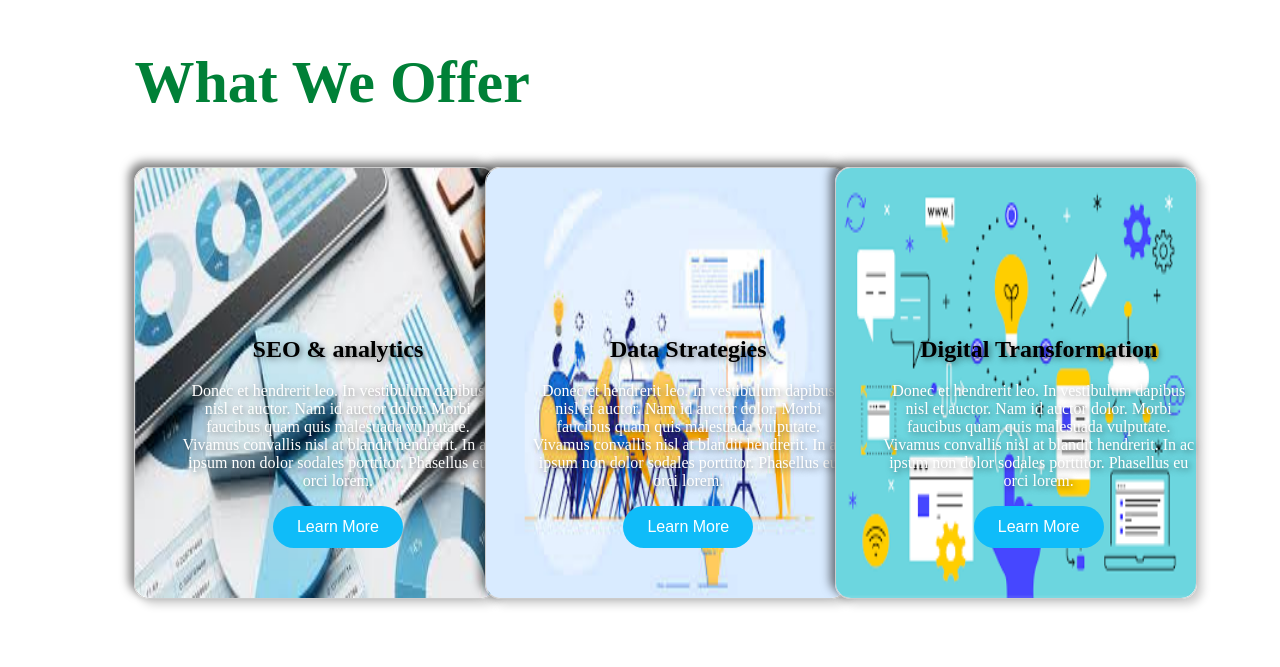
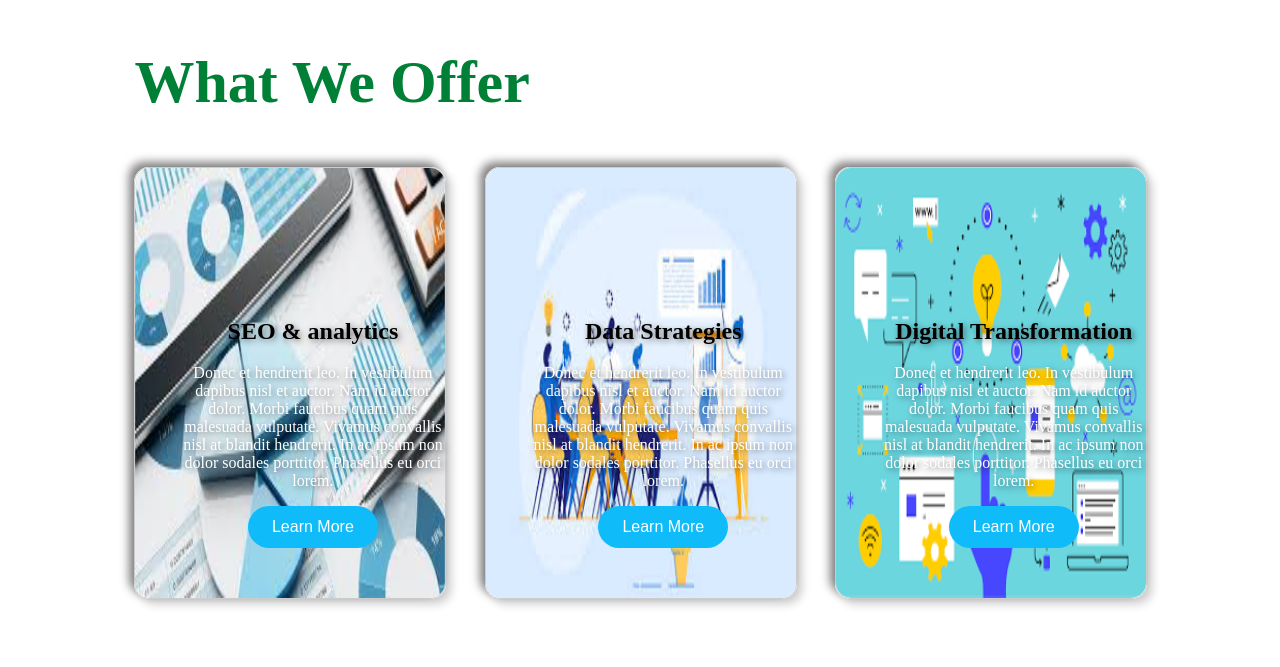
Before and after one commit to Nathnael-Sherry/Grid-Online, a plain HTML site: page index.html in a window 1280 px wide. Shown: the part 1604-2271 px from the top of the page. Drawn offline with Linux system fonts and the light colour scheme.

Commit message:
Flip cards scale

```diff
--- a/css/style.css
+++ b/css/style.css
@@ -198,7 +198,7 @@ nav ul li:hover::after{
 }
 
 .card{
-    width: 360px;
+    width: 310px;
     height: 430px;
     transform-style: preserve-3d;
     transition: transform .8s ease-in-out;
```
